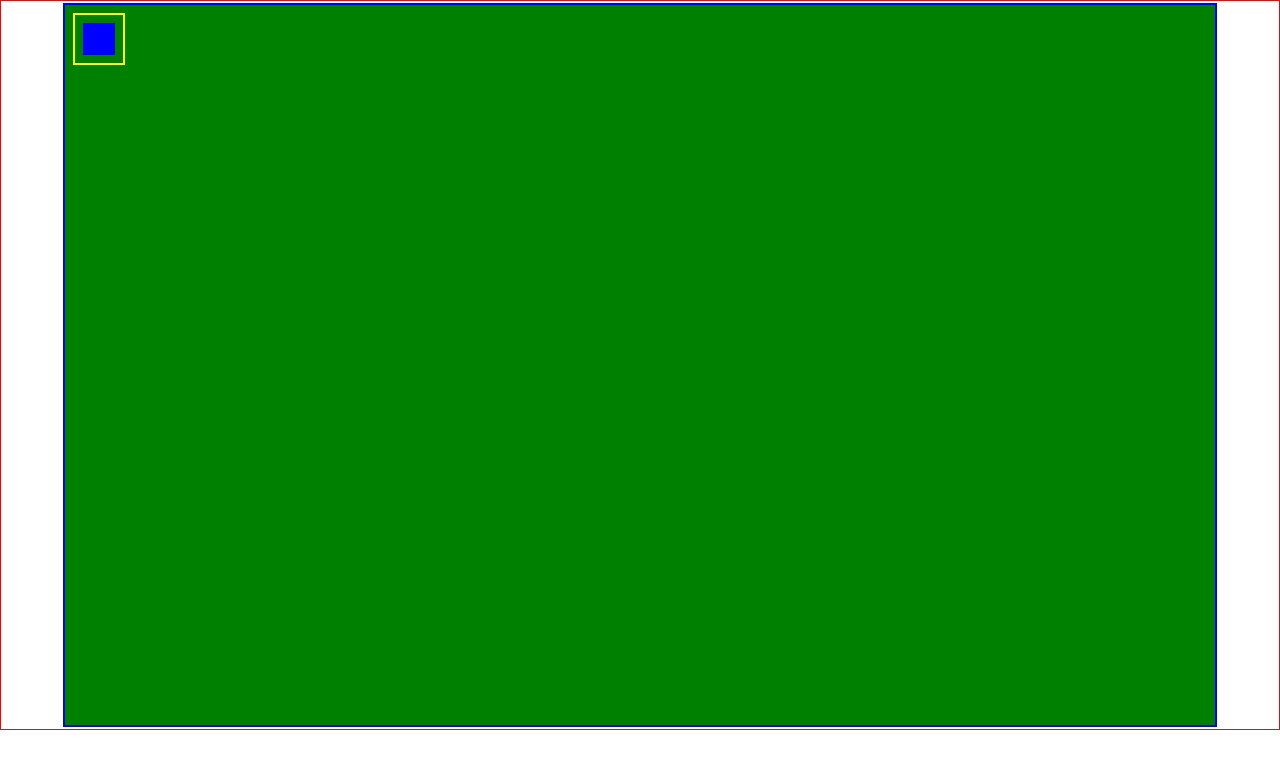
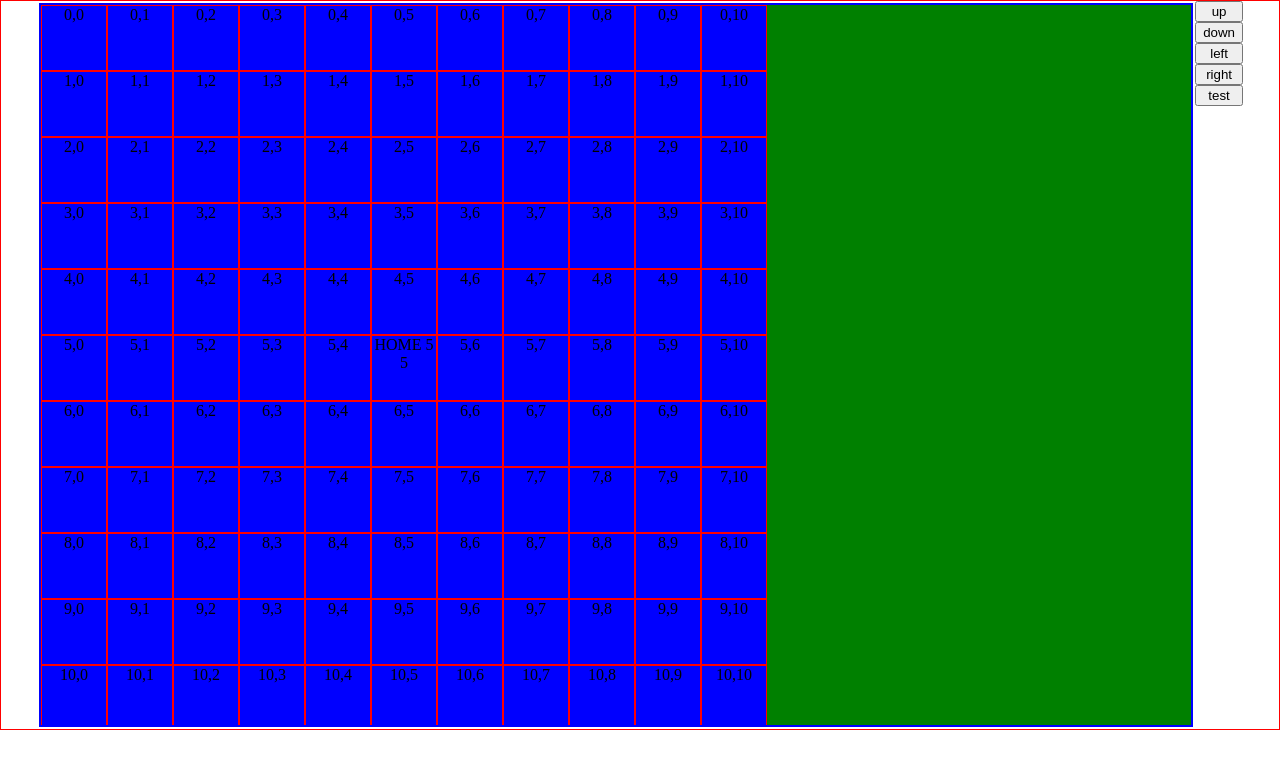
Before and after one commit to ShabanK/minecraft-room-tracker, a React (Vite) app: page / in a window 1280 px wide. Shown: the top 768 px of the page. Built offline with nearby package versions, Linux system fonts and the light colour scheme.

Commit message:
grid fixed

```diff
--- a/src/Box.jsx
+++ b/src/Box.jsx
@@ -1,28 +1,58 @@
-import MapTracker from "./entities/maptracker";
+// import MapTracker from "./entities/maptracker";
+import Room from "./entities/room";
 import { useState, useEffect } from "react";
 
 export default function Box() {
-  const [map, setMap] = useState(null);
-
-  useEffect(() => {
-    setMap(new MapTracker());
-    console.log(map);
-  }, []);
+  const gridRadius = 5;
+  const [grid, setGrid] = useState(() => {
+    let arr = new Array(gridRadius * 2 + 1).fill().map(function () {
+      return new Array(gridRadius * 2 + 1).fill().map(() => {
+        return null;
+      });
+    });
+    arr[gridRadius][gridRadius] = new Room("60,60", true);
+    return arr;
+  });
 
   function addRoom(direction) {
     console.log(direction);
   }
 
   function debug() {
-    console.log(map);
+    console.log(grid);
+    console.log(grid[gridRadius][gridRadius]);
   }
 
   return (
-    <div className="grid">
-      <div className="row">
-        <div className="box"></div>
+    <>
+      <div className="grid">
+        {grid.map((rows, rowIndex) => {
+          return (
+            <div key={rowIndex} className="row">
+              {rows.map((box, boxIndex) => {
+                box && console.log(box);
+                return box ? (
+                  <div key={boxIndex} className="box">
+                    HOME {rowIndex} {boxIndex}
+                  </div>
+                ) : (
+                  <div key={boxIndex} className="box">
+                    {rowIndex},{boxIndex}
+                  </div>
+                );
+              })}
+            </div>
+          );
+        })}
       </div>
-    </div>
+      <div style={{ display: "flex", flexDirection: "column" }}>
+        <button onClick={() => addRoom("up")}>up</button>
+        <button onClick={() => addRoom("down")}>down</button>
+        <button onClick={() => addRoom("left")}>left</button>
+        <button onClick={() => addRoom("right")}>right</button>
+        <button onClick={debug}>test</button>
+      </div>
+    </>
   );
   {
     /*
@@ -35,13 +65,7 @@ export default function Box() {
             </div>
           ))}
       </div>
-      <div style={{ display: "flex", flexDirection: "column" }}>
-        <button onClick={() => addRoom("up")}>up</button>
-        <button onClick={() => addRoom("down")}>down</button>
-        <button onClick={() => addRoom("left")}>left</button>
-        <button onClick={() => addRoom("right")}>right</button>
-        <button onClick={debug}>test</button>
-      </div>
+
       </>
     */
   }
--- a/src/index.css
+++ b/src/index.css
@@ -30,15 +30,14 @@ body {
 
 .row {
   display: flex;
-  margin: 0.5rem;
-  border: 2px solid yellow;
   width: fit-content;
   height: fit-content;
 }
 
 .box {
-  width: 2rem;
-  height: 2rem;
+  text-align: center;
+  border: 1px solid red;
+  width: 4rem;
+  height: 4rem;
   background-color: blue;
-  margin: 0.5rem;
 }
```
